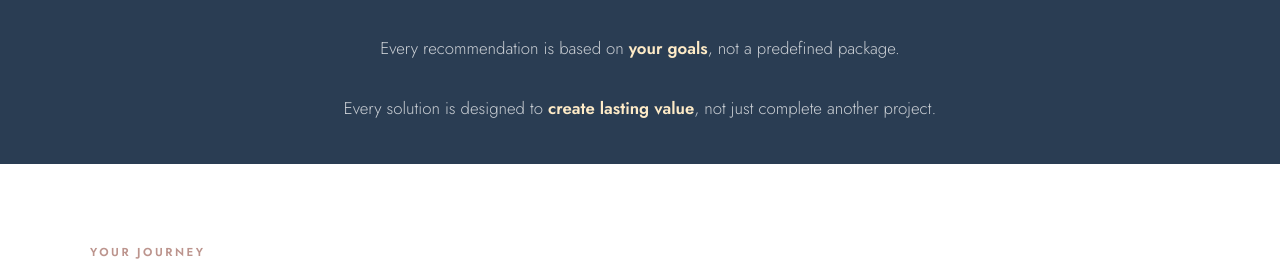
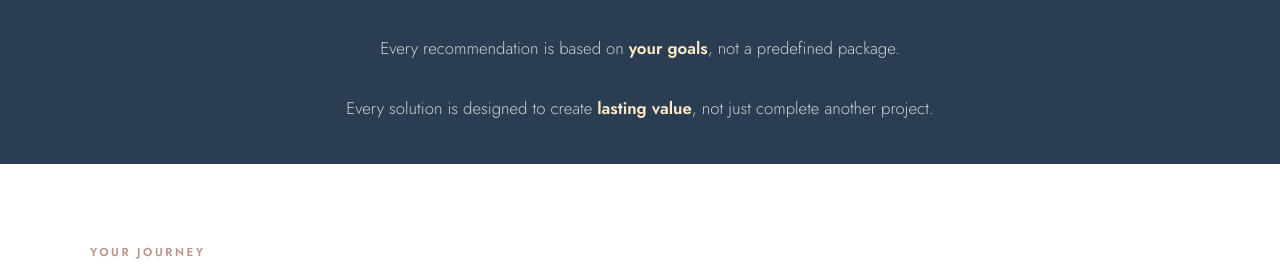
Before and after one commit to Kalea-Consulting/kaleaconsulting, a Jekyll site: the page built from pricing.html, in a window 1280 px wide and 900 px high, scrolled down 506 px. Shown: the part 164-443 px from the top of the window. Built offline with Jekyll 4.4.1, drawn with Linux system fonts in a browser that asks for light colours; part of the change alters nothing that is shown.

```diff
--- a/pricing.html
+++ b/pricing.html
@@ -24,7 +24,7 @@ description: How Kalea Consulting engages — project-based, retainer, and fract
     <p>
           Every engagement starts with understanding <strong>your business</strong>.<br><br>
           Every recommendation is based on <strong>your goals</strong>, not a predefined package.<br><br>
-          Every solution is designed to <strong>create lasting value</strong>, not just complete another project.
+          Every solution is designed to create <strong>lasting value</strong>, not just complete another project.
     </p>
   </div>
 </div>
```
